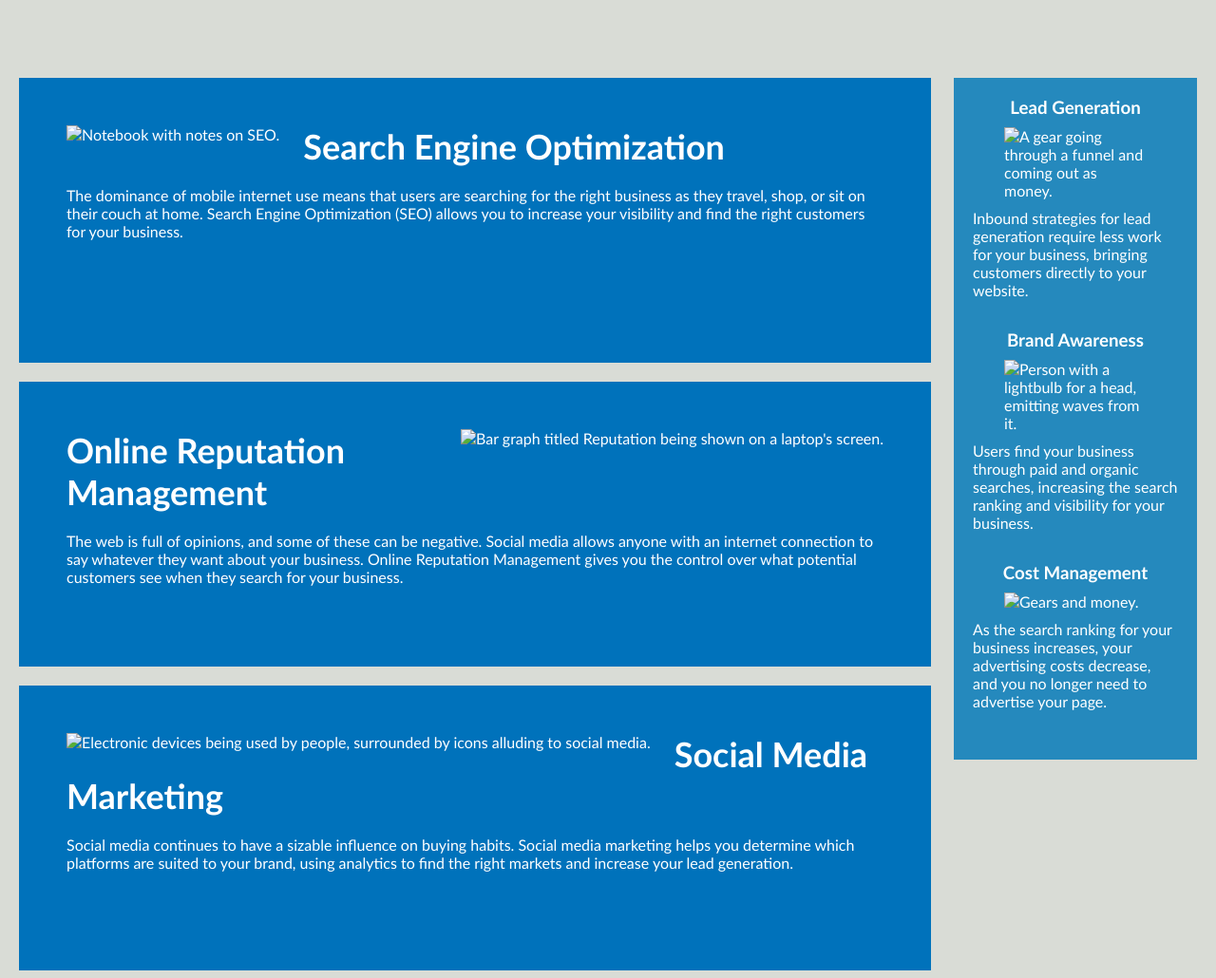
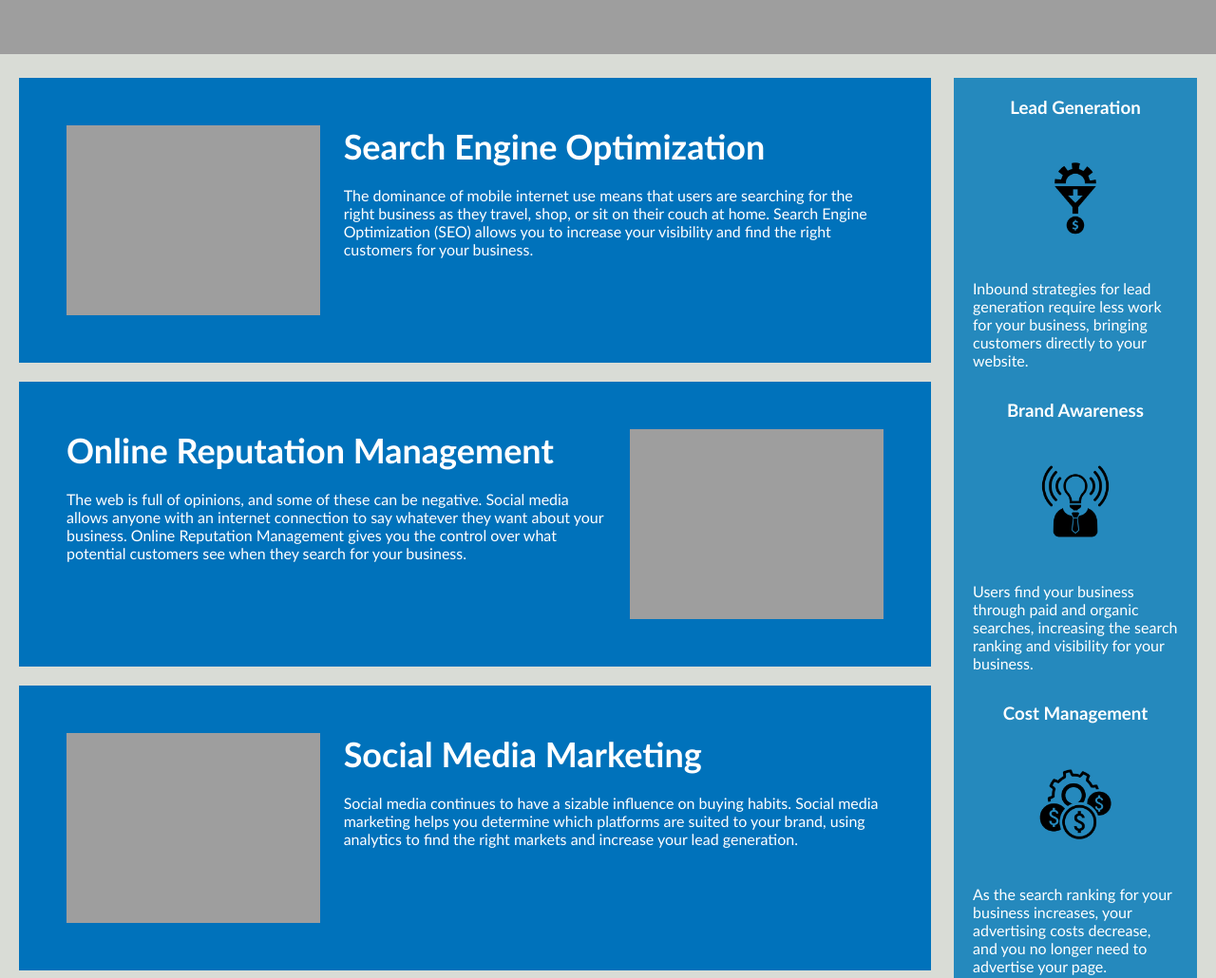
Before and after one commit to isanator2000/Horiseon-Marketing-Agency-app, a plain HTML site: page index.html in a window 1280 px wide. Shown: the part 840-1870 px from the top of the page at 95% size. Drawn offline with Linux system fonts and the light colour scheme; the site is published under a folder, as on GitHub Pages, so addresses that start at the root find nothing.

Commit message:
editing image paths

```diff
--- a/index.html
+++ b/index.html
@@ -39,7 +39,7 @@
 <!-- Search Engine Optimization -->
         <section id="search-engine-optimization" class="content-section">
             <!-- Image -->
-            <img src="/images/search-engine-optimization.jpg" class="float-left" alt="Notebook with notes on SEO."/>
+            <img src="./images/search-engine-optimization.jpg" class="float-left" alt="Notebook with notes on SEO."/>
             <h2>Search Engine Optimization</h2>
             <p>
                 The dominance of mobile internet use means that users are searching for the right business as they travel, shop, or sit on their couch at home. Search Engine Optimization (SEO) allows you to increase your visibility and find the right customers for your business.
@@ -49,7 +49,7 @@
 <!-- Online Reputation Management -->
         <section id="online-reputation-management" class="content-section">
             <!-- Image -->
-            <img src="/images/online-reputation-management.jpg" class="float-right" alt="Bar graph titled Reputation being shown on a laptop's screen."/>
+            <img src="./images/online-reputation-management.jpg" class="float-right" alt="Bar graph titled Reputation being shown on a laptop's screen."/>
             <h2>Online Reputation Management</h2>
             <p>
                 The web is full of opinions, and some of these can be negative. Social media allows anyone with an internet connection to say whatever they want about your business. Online Reputation Management gives you the control over what potential customers see when they search for your business.
@@ -59,7 +59,7 @@
 <!-- Social Media Marketing -->
         <section id="social-media-marketing" class="content-section">
             <!-- Image -->
-            <img src="/images/social-media-marketing.jpg" class="float-left" alt="Electronic devices being used by people, surrounded by icons alluding to social media." />
+            <img src="./images/social-media-marketing.jpg" class="float-left" alt="Electronic devices being used by people, surrounded by icons alluding to social media." />
             <h2>Social Media Marketing</h2>
             <p>
                 Social media continues to have a sizable influence on buying habits. Social media marketing helps you determine which platforms are suited to your brand, using analytics to find the right markets and increase your lead generation.
@@ -74,7 +74,7 @@
         <div class="benefit-content">
             <h3>Lead Generation</h3>
             <!-- Image -->
-            <img src="/images/lead-generation.png" alt="A gear going through a funnel and coming out as money."/>
+            <img src="./images/lead-generation.png" alt="A gear going through a funnel and coming out as money."/>
             <p>
                 Inbound strategies for lead generation require less work for your business, bringing customers directly to your website.
             </p>
@@ -83,7 +83,7 @@
 <!--Brand Awareness -->
         <div class="benefit-content">
             <h3>Brand Awareness</h3>
-            <img src="/images/brand-awareness.png" alt="Person with a lightbulb for a head, emitting waves from it."/>
+            <img src="./images/brand-awareness.png" alt="Person with a lightbulb for a head, emitting waves from it."/>
             <p>
                 Users find your business through paid and organic searches, increasing the search ranking and visibility for your business.
             </p>
@@ -93,7 +93,7 @@
         <div class="benefit-content">
             <h3>Cost Management</h3>
             <!-- Image -->
-            <img src="/images/cost-management.png" alt="Gears and money."/>
+            <img src="./images/cost-management.png" alt="Gears and money."/>
             <p>
                 As the search ranking for your business increases, your advertising costs decrease, and you no longer need to advertise your page.
             </p>
--- a/style.css
+++ b/style.css
@@ -52,7 +52,7 @@ p {
     height: 800px;
     width: 100%;
     margin-bottom: 25px;
-    background-image: url("/images/digital-marketing-meeting.jpg");
+    background-image: url("./images/digital-marketing-meeting.jpg");
     background-size: cover;
     background-position: center;
 }
```
